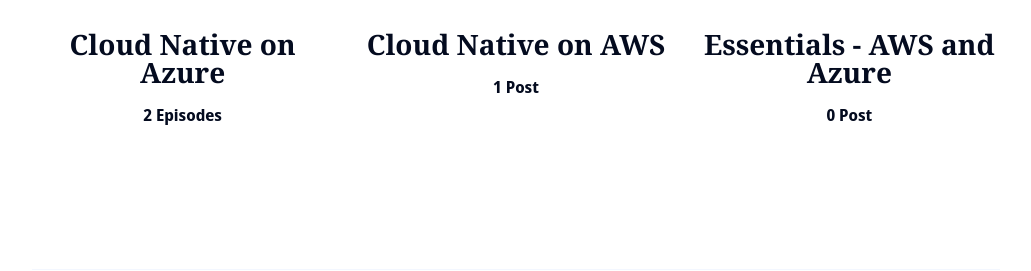
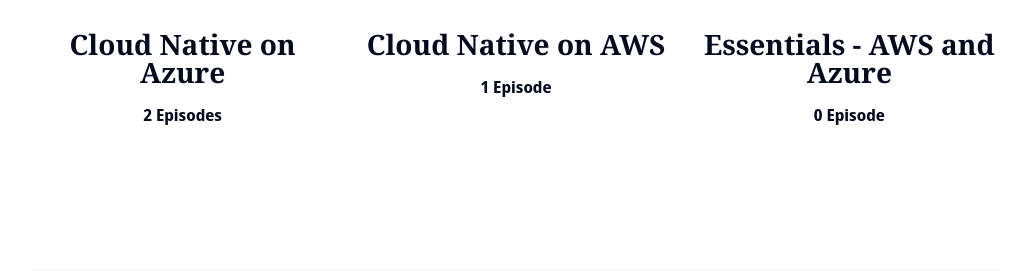
Before and after one commit to Bexprt/bexprt.github.io, a Jekyll site: the page built from _pages/authors.html, in a window 1280 px wide. Shown: the part 506-777 px from the top of the page, without its empty margins (124-1155 px from the left). Built offline with Jekyll 4.4.1, drawn with Linux system fonts in a browser that asks for light colours; nearby versions of some CDN libraries.

Commit message:
fix post name

```diff
--- a/_layouts/author.html
+++ b/_layouts/author.html
@@ -21,7 +21,7 @@
     <div class="author__content">
       <div class="author__image"><img class="lazy" data-src="{{ page.image }}" alt="{{ page.name }}"></div>
       <h1 class="author__name">{{ page.name }}</h1>
-      <div class="author__posts__count">{{ post_count.size }} {% if post_count.size < 2 %}Post{% else %}Episodes{% endif %}</div>
+      <div class="author__posts__count">{{ post_count.size }} {% if post_count.size < 2 %}Episode{% else %}Episodes{% endif %}</div>
 
       <div class="author__info">
       {% if page.location %}
--- a/_pages/authors.html
+++ b/_pages/authors.html
@@ -20,7 +20,7 @@
           <div class="authors__info">
             <a class="authors__image" href="{{ author.url }}"><img class="lazy" data-src="{{ author.image }}" alt="{{ author.name }}"></a>
             <h2 class="authors__name"><a class="authors__link" href="{{ author.url }}">{{ author.name }}</a></h2>
-            <div class="authors__posts__count">{{ post_count.size }} {% if post_count.size < 2 %}Post{% else %}Episodes{% endif %}</div>
+            <div class="authors__posts__count">{{ post_count.size }} {% if post_count.size < 2 %}Episode{% else %}Episodes{% endif %}</div>
             <p class="authors__description">{{ author.content }}</p>
           </div>
         </div>
--- a/_pages/tags.html
+++ b/_pages/tags.html
@@ -19,7 +19,7 @@
       <div class="row">
         <div class="col col-12">
           <div class="tag__info">
-            <div class="tag__counter">{{ site.tags[this_word].size }} {% if site.tags[page.tag].size < 2 %}Post{% else %}Posts{% endif %}</div>
+            <div class="tag__counter">{{ site.tags[this_word].size }} {% if site.tags[page.tag].size < 2 %}Episode{% else %}Posts{% endif %}</div>
             <h2 class="tag__name">{{ this_word }}</h2>
             </div>
           </div>
```
